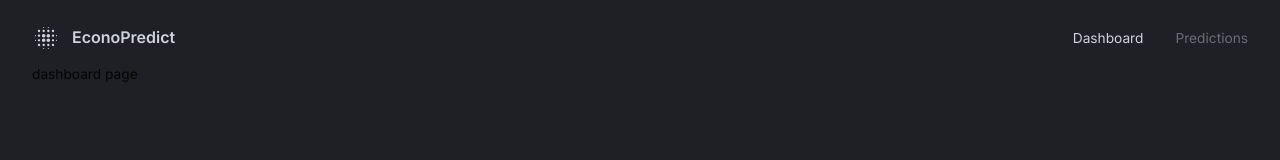
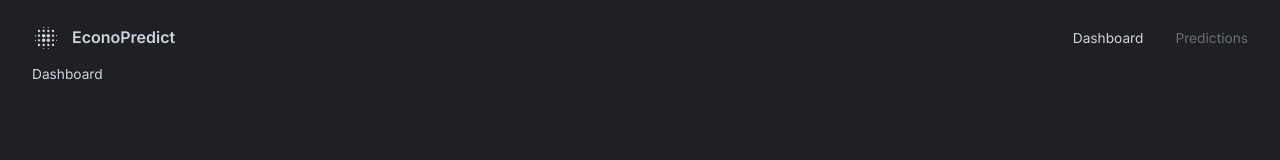
Before and after one commit to Tim-Mclennan/EconoChart, a React (Vite) app in the folder client/: page / in a window 1280 px wide. Shown: the top 160 px of the page. Built offline with nearby package versions, Linux system fonts and the light colour scheme.

Commit message:
Initialised dashboard component

```diff
--- a/client/src/App.tsx
+++ b/client/src/App.tsx
@@ -4,6 +4,7 @@ import { themeSettings } from './theme'
 import { Box, CssBaseline } from '@mui/material'
 import { BrowserRouter, Route, Routes } from 'react-router-dom'
 import Navbar from './scenes/navbar'
+import Dashboard from './scenes/dashboard'
 
 function App() {
   const theme = useMemo(() => createTheme(themeSettings), [])
@@ -16,7 +17,7 @@ function App() {
             <Box width="100%" height="100%" padding="1rem 2rem 4rem 2rem">
               <Navbar />
               <Routes>
-                <Route path="/" element={<>dashboard page</>}/>
+                <Route path="/" element={<Dashboard />}/>
                 <Route path="/predictions" element={<>predictions page</>}/>
               </Routes>
             </Box>
--- /dev/null
+++ b/client/src/scenes/dashboard/index.tsx
@@ -0,0 +1,13 @@
+import { Box, useTheme } from '@mui/material';
+
+type Props = {}
+
+const Dashboard = (props: Props) => {
+    const { palette } = useTheme();
+
+  return (
+    <Box color={palette.grey[300]} >Dashboard</Box>
+  )
+}
+
+export default Dashboard
```
